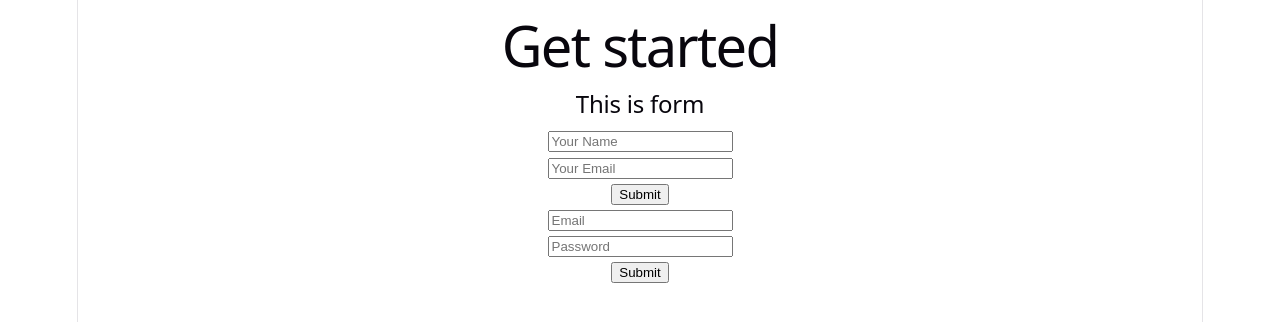
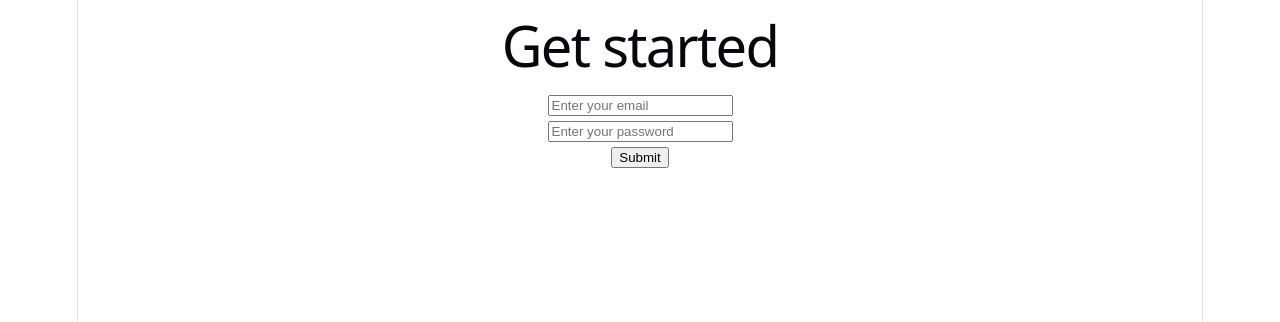
Before and after one commit to JabirSiddiqueTalim/React-core-concept, a React (Vite) app: page / in a window 1280 px wide. Shown: the top 322 px of the page. Built offline with nearby package versions, Linux system fonts and the light colour scheme.

Commit message:
controlled component

```diff
--- a/src/App.jsx
+++ b/src/App.jsx
@@ -1,4 +1,5 @@
 import './App.css'
+import ControlledField from './component/ControlledField/ControlledField'
 import Form from './component/Form/Form'
 import Formactive from './component/Formactive/Formactive'
 
@@ -8,8 +9,13 @@
   return (
     <>
        <h1>Get started</h1>
-       <Form></Form>
-       <Formactive></Formactive>
+       {/* <Form></Form>
+       <Formactive></Formactive>  */}
+       <ControlledField></ControlledField>
+
+
+
+
     </>
   )
 }
--- /dev/null
+++ b/src/component/ControlledField/ControlledField.jsx
@@ -0,0 +1,34 @@
+import React, { useState } from 'react';
+
+
+const ControlledField = () => {
+  const [password,setpassword]=useState('jst');
+  const handleSubmit =(e)=>
+  {
+    e.preventDefault()
+    console.log(e.target.password.value);
+    console.log(e.target.email.value)
+
+  }
+  const handlePassword =(e)=>
+  {
+    console.log(e.target.value)
+
+  }
+  return (
+    <div>
+      <form onSubmit={handleSubmit}>
+        <input type="email" name="email" id="" placeholder='Enter your email' required />
+        <br />
+        <input type="password" name="password" id="" placeholder='Enter your password' onChange={handlePassword}   />
+        <br />
+        <input type="submit" />
+
+
+      </form>
+
+    </div>
+  );
+};
+
+export default ControlledField;
--- a/src/component/Formactive/Formactive.jsx
+++ b/src/component/Formactive/Formactive.jsx
@@ -4,7 +4,7 @@
 
   const handleClick=(actives)=>
   {
-    // actives.preventDefault()
+    //  actives.preventDefault()
     console.log(actives.get('email'));
 
 
```
